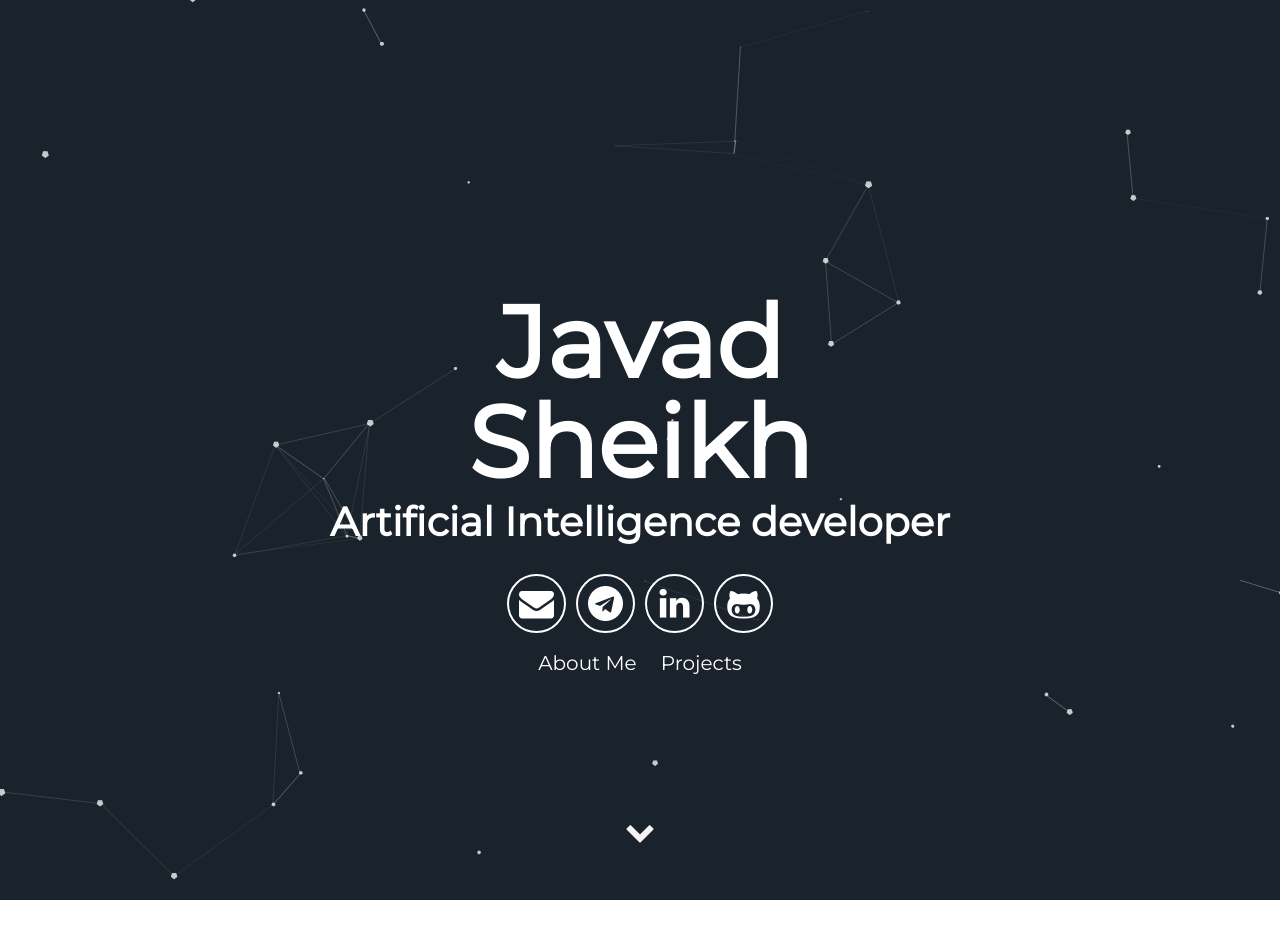
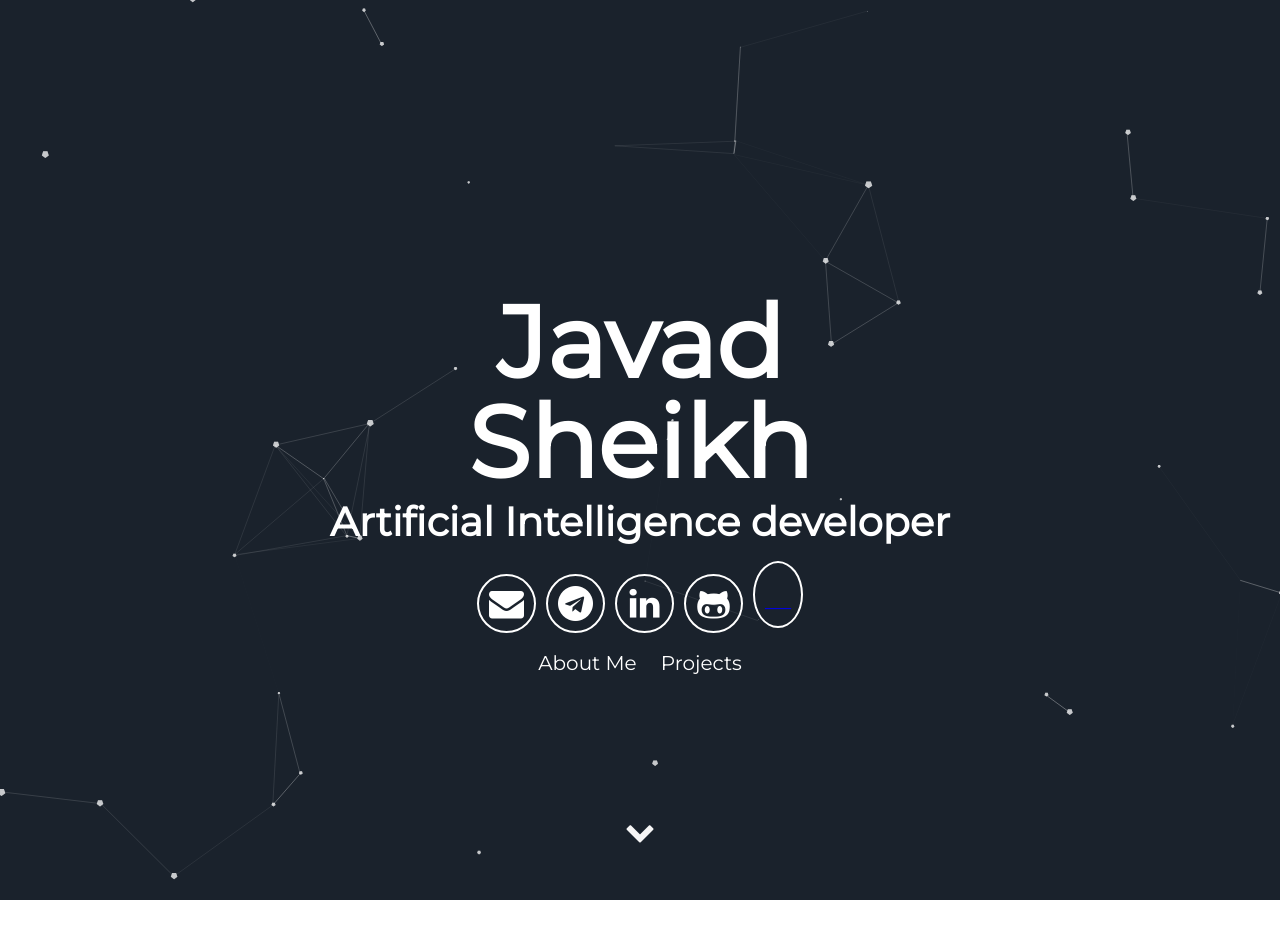
Before and after one commit to javad-sheikh/javad-sheikh.github.io, a Jekyll site: the page built from index.html, in a window 1280 px wide. Shown: the top 952 px of the page. Built offline with Jekyll 4.4.1, drawn with Linux system fonts in a browser that asks for light colours; nearby versions of some CDN libraries.

Commit message:
add cv, add load fontawsome in head

```diff
--- a/_includes/head.html
+++ b/_includes/head.html
@@ -5,6 +5,6 @@
   <meta name="google-site-verification" content="ftu_LVmBaiJVpCBPVNFHxxtMNJKp6vJNBs6YxuNR9wQ" />
   <title>{% if page.title %}{{ page.title }}{% else %}{{ site.title }}{% endif %}</title>
   <meta name="description" content="{% if page.description %}{{ page.description | strip_html | strip_newlines | truncate: 160 }}{% else %}{{ site.description }}{% endif %}">
-
+  <script type="text/javascript"> (function() { var css = document.createElement('link'); css.href = 'https://use.fontawesome.com/releases/v5.1.0/css/all.css'; css.rel = 'stylesheet'; css.type = 'text/css'; document.getElementsByTagName('head')[0].appendChild(css); })(); </script>
   <link rel="stylesheet" href="{{ "/assets/css/main.css" | prepend: site.baseurl }}">
 </head>
--- a/_includes/header.html
+++ b/_includes/header.html
@@ -9,6 +9,7 @@
         <a aria-label="My Telegram" target="_blank" href="https://t.me/javad_sh_73"><i class="icon fa fa-telegram" aria-hidden="true"></i></a>
         <a aria-label="My LinkedIn" target="_blank" href="https://www.linkedin.com/in/javad-sheikh/"><i class="icon fa fa-linkedin" aria-hidden="true"></i></a>
         <a aria-label="My Github" target="_blank" href="https://github.com/javad-sheikh"><i class="icon fa fa-github-alt" aria-hidden="true"></i></a>
+        <a aria-label="My CV" target="_blank" href="https://github.com/javad-sheikh/My-Curriculum-Vitae/blob/main/curriculum%20vitae.pdf"><i class="icon fa-user-circle" aria-hidden="true"></i></a>
       </div>
       <div class="header-links">
         <a class="link" href="#about" data-scroll>About Me</a>
```
